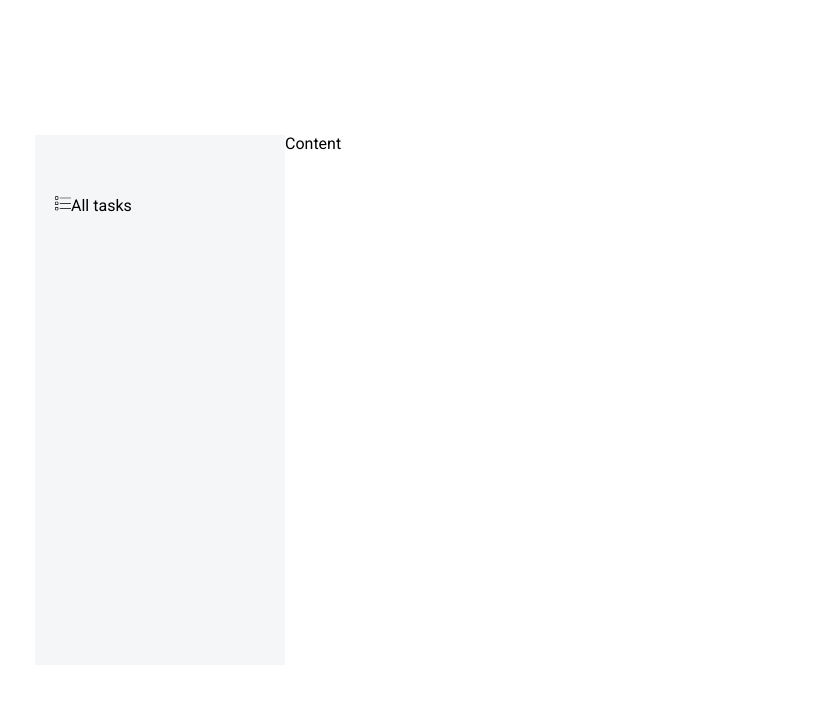
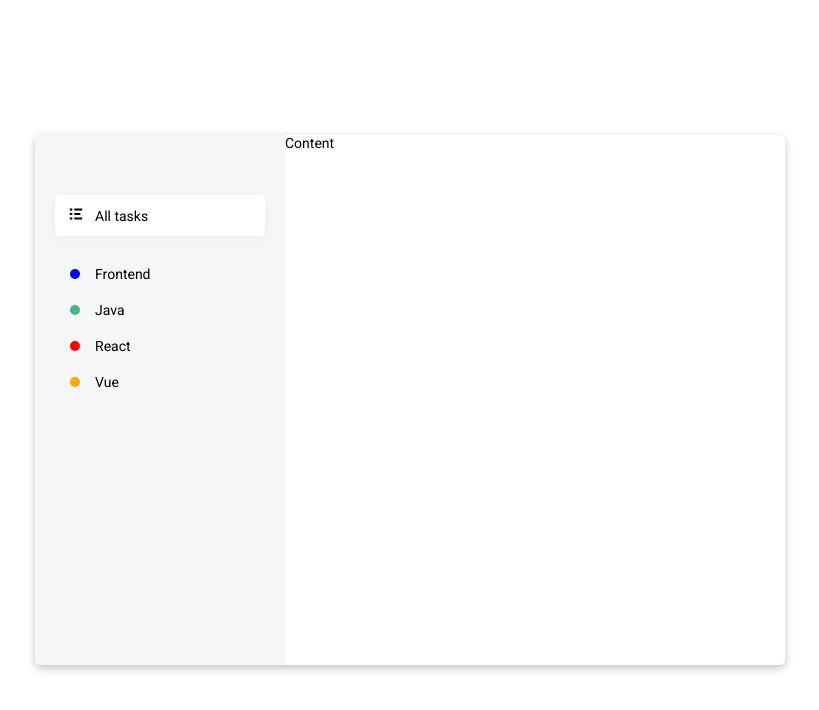
Before and after one commit to Inpulsgor/firebase-auth, a React (Create React App) app in the folder todo-app/: page / in a window 1280 px wide. Shown: the top 710 px of the page, without its empty margins (230-1049 px from the left). Built offline with nearby package versions, Linux system fonts and the light colour scheme.

Commit message:
sidebar in progress

```diff
--- a/todo-app/src/App.js
+++ b/todo-app/src/App.js
@@ -1,12 +1,45 @@
+import React from "react";
 import "./scss/App.scss";
 
-import Sidebar from "./components/Sidebar/Sidebar";
+import MenuList from "./components/Sidebar/MenuList";
 import Content from "./components/Content/Content";
 
 const App = () => {
   return (
-    <div className="App">
-      <Sidebar />
+    <div className="app">
+      <div className="app__sidebar">
+        <MenuList
+          items={[
+            {
+              icon: (
+                <svg
+                  width="18"
+                  height="18"
+                  viewBox="0 0 18 18"
+                  fill="none"
+                  xmlns="http://www.w3.org/2000/svg"
+                >
+                  <path
+                    d="M12.96 8.10001H7.74001C7.24321 8.10001 7.20001 8.50231 7.20001 9.00001C7.20001 9.49771 7.24321 9.90001 7.74001 9.90001H12.96C13.4568 9.90001 13.5 9.49771 13.5 9.00001C13.5 8.50231 13.4568 8.10001 12.96 8.10001V8.10001ZM14.76 12.6H7.74001C7.24321 12.6 7.20001 13.0023 7.20001 13.5C7.20001 13.9977 7.24321 14.4 7.74001 14.4H14.76C15.2568 14.4 15.3 13.9977 15.3 13.5C15.3 13.0023 15.2568 12.6 14.76 12.6ZM7.74001 5.40001H14.76C15.2568 5.40001 15.3 4.99771 15.3 4.50001C15.3 4.00231 15.2568 3.60001 14.76 3.60001H7.74001C7.24321 3.60001 7.20001 4.00231 7.20001 4.50001C7.20001 4.99771 7.24321 5.40001 7.74001 5.40001ZM4.86001 8.10001H3.24001C2.74321 8.10001 2.70001 8.50231 2.70001 9.00001C2.70001 9.49771 2.74321 9.90001 3.24001 9.90001H4.86001C5.35681 9.90001 5.40001 9.49771 5.40001 9.00001C5.40001 8.50231 5.35681 8.10001 4.86001 8.10001ZM4.86001 12.6H3.24001C2.74321 12.6 2.70001 13.0023 2.70001 13.5C2.70001 13.9977 2.74321 14.4 3.24001 14.4H4.86001C5.35681 14.4 5.40001 13.9977 5.40001 13.5C5.40001 13.0023 5.35681 12.6 4.86001 12.6ZM4.86001 3.60001H3.24001C2.74321 3.60001 2.70001 4.00231 2.70001 4.50001C2.70001 4.99771 2.74321 5.40001 3.24001 5.40001H4.86001C5.35681 5.40001 5.40001 4.99771 5.40001 4.50001C5.40001 4.00231 5.35681 3.60001 4.86001 3.60001Z"
+                    fill="black"
+                  />
+                </svg>
+              ),
+              color: null,
+              title: "All tasks",
+              active: true,
+            },
+          ]}
+        />
+        <MenuList
+          items={[
+            { icon: null, color: "blue", title: "Frontend", active: false },
+            { icon: null, color: "green", title: "Java", active: false },
+            { icon: null, color: "red", title: "React", active: false },
+            { icon: null, color: "orange", title: "Vue", active: false },
+          ]}
+        />
+      </div>
       <Content />
     </div>
   );
--- /dev/null
+++ b/todo-app/src/components/Sidebar/MenuList.jsx
@@ -0,0 +1,25 @@
+import React from "react";
+import "./menuList.scss";
+
+const Sidebar = ({ items }) => {
+  return (
+    <ul className="list">
+      {items &&
+        items.map((item) => (
+          <li
+            key={item.title}
+            className={item.active ? `list__item active` : "list__item"}
+          >
+            {item.icon ? (
+              <i className="list__icon">{item.icon}</i>
+            ) : (
+              <i className={`list__badge list__badge--${item.color}`}></i>
+            )}
+            <span>{item.title}</span>
+          </li>
+        ))}
+    </ul>
+  );
+};
+
+export default Sidebar;
--- a/todo-app/src/components/Sidebar/Sidebar.js
+++ /dev/null
@@ -1,20 +0,0 @@
-import React from "react";
-import "./sidebar.scss";
-import iconSvg from "../../assets/icons/task.svg";
-
-const Sidebar = () => {
-  return (
-    <div className="sidebar">
-      <ul className="sidebar__list">
-        <li className="sidebar__item">
-          <i>
-            <img src={iconSvg} alt="List icon"></img>
-          </i>
-          <span>All tasks</span>
-        </li>
-      </ul>
-    </div>
-  );
-};
-
-export default Sidebar;
--- /dev/null
+++ b/todo-app/src/components/Sidebar/menuList.scss
@@ -0,0 +1,51 @@
+.list {
+  &:first-child {
+    margin-bottom: 20px;
+  }
+
+  &__item {
+    display: flex;
+    align-items: center;
+    padding: 10px 12px;
+    // margin-bottom: 5px;
+    cursor: pointer;
+
+    &.active {
+      background: #fff;
+      box-shadow: 0px 2px 10px rgba(0, 0, 0, 0.04);
+      border-radius: 4px;
+    }
+  }
+
+  &__icon {
+    margin-right: 10px;
+  }
+
+  &__svg {
+    fill: #7c7c7c;
+  }
+
+  &__badge {
+    position: relative;
+    left: 3px;
+    width: 10px;
+    height: 10px;
+    border-radius: 50%;
+    padding-left: 5px;
+    margin-right: 18px;
+
+    &--green {
+      background-color: #42b883;
+    }
+
+    &--red {
+      background-color: #ff0000;
+    }
+    &--blue {
+      background-color: #0000ff;
+    }
+    &--orange {
+      background-color: #ffa500;
+    }
+  }
+}
--- a/todo-app/src/components/Sidebar/sidebar.scss
+++ /dev/null
@@ -1,6 +0,0 @@
-.sidebar {
-  background-color: #f4f6f8;
-  grid-column: 1 / 4;
-  grid-row: 1 / 10;
-  padding: 60px 20px;
-}
--- a/todo-app/src/scss/App.scss
+++ b/todo-app/src/scss/App.scss
@@ -3,7 +3,8 @@
 @import "variables";
 @import "mixins";
 
-.App {
+.app {
+  font-size: $font-size;
   position: absolute;
   display: grid;
   grid-template-columns: repeat(9, 1fr);
@@ -15,4 +16,14 @@
   max-height: 530px;
   height: 100%;
   transform: translate(-50%, -50%);
+  border-radius: 5px;
+  overflow: hidden;
+  box-shadow: rgba(0, 0, 0, 0.24) 0px 3px 8px;
+
+  &__sidebar {
+    background-color: #f4f6f8;
+    grid-column: 1 / 4;
+    grid-row: 1 / 10;
+    padding: 60px 20px;
+  }
 }
--- a/todo-app/src/scss/_variables.scss
+++ b/todo-app/src/scss/_variables.scss
@@ -1,5 +1,5 @@
 $main-font: "Roboto", sans-serif;
-$main-background: #fff;
+$font-size: 14px;
 
 $color-dark: #151515;
 $color-white: #fff;
```
Also changed, not shown: todo-app/src/components/Content/Content.jsx (renamed from todo-app/src/components/Content/Content.js).
